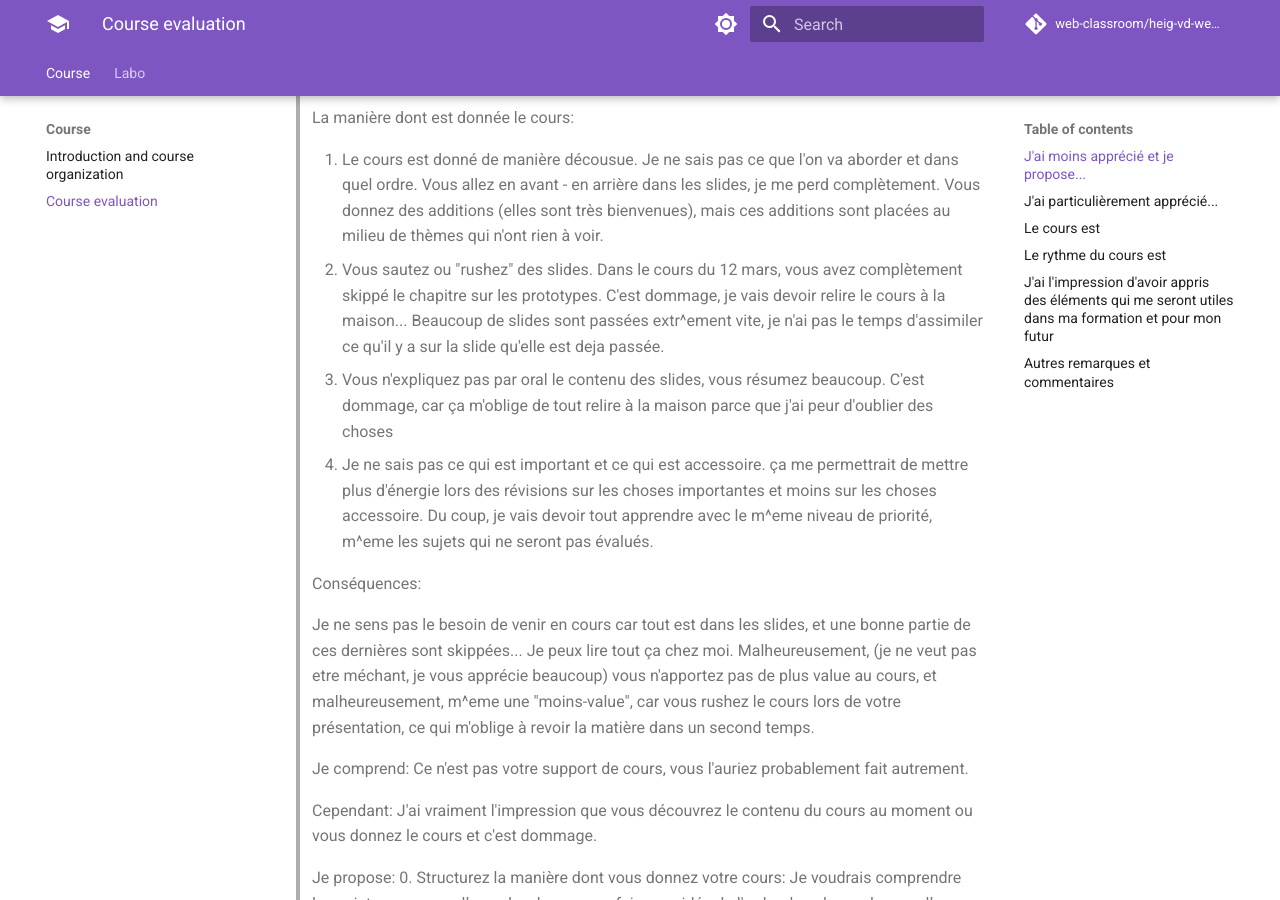
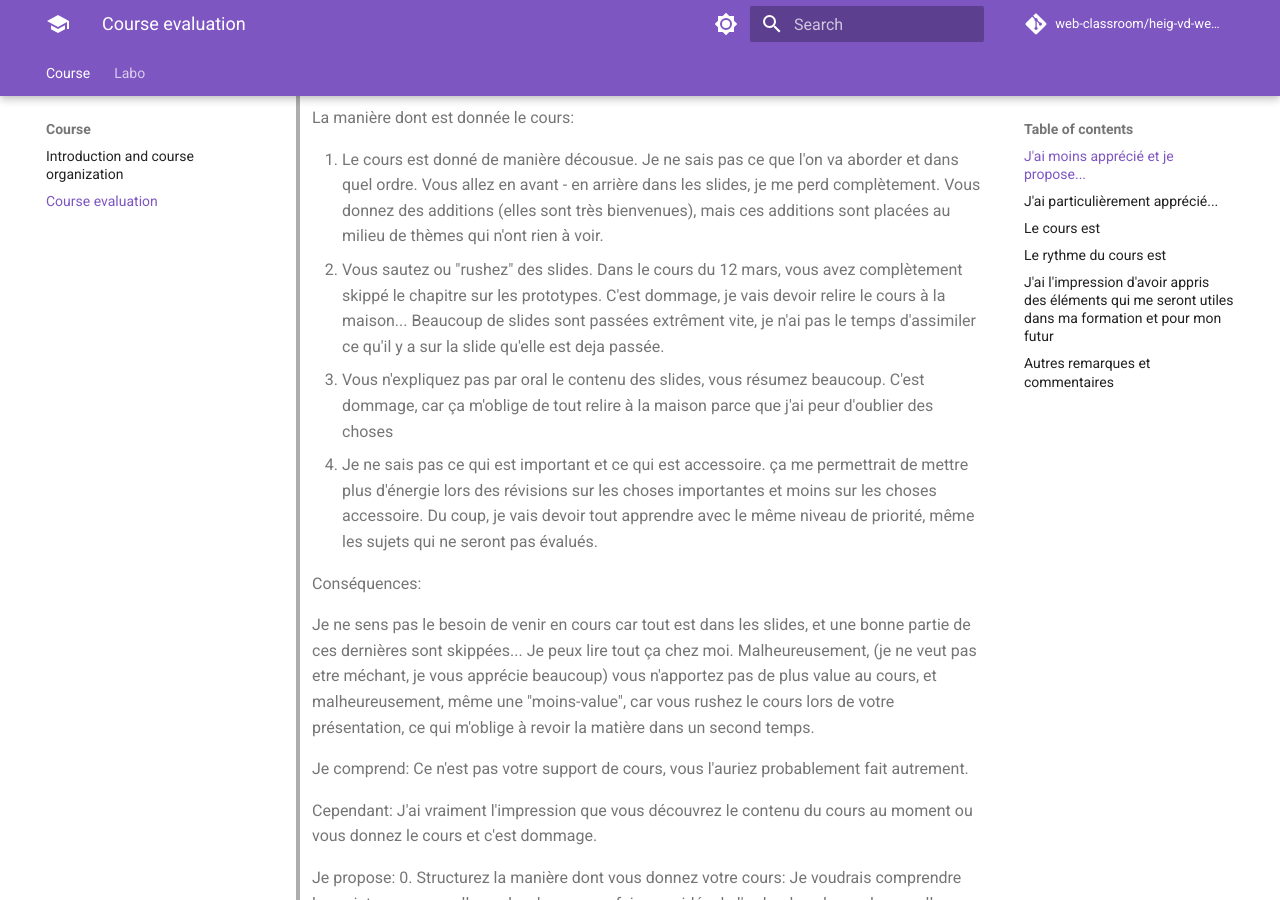
Before and after one commit to web-classroom/heig-vd-web-course, an MkDocs documentation site: the page built from docs/98-course-evaluation/COURSE_MATERIAL.md, in a window 1280 px wide and 900 px high, scrolled down 663 px. Built offline with MkDocs 1.6.1 and Material for MkDocs 9.7.7, drawn with Linux system fonts in a browser that asks for light colours; comment, search, counter and statistics services are not loaded; some of the changed text lies outside the part shown.

Commit message:
Fix typos and improve course delivery

```diff
--- a/docs/98-course-evaluation/COURSE_MATERIAL.md
+++ b/docs/98-course-evaluation/COURSE_MATERIAL.md
@@ -38,7 +38,7 @@
 > 2. Vous sautez ou "rushez" des slides. Dans le cours du 12 mars, vous avez
 >    complètement skippé le chapitre sur les prototypes. C'est dommage, je vais
 >    devoir relire le cours à la maison... Beaucoup de slides sont passées
->    extr^ement vite, je n'ai pas le temps d'assimiler ce qu'il y a sur la slide
+>    extrêment vite, je n'ai pas le temps d'assimiler ce qu'il y a sur la slide
 >    qu'elle est deja passée.
 > 3. Vous n'expliquez pas par oral le contenu des slides, vous résumez beaucoup.
 >    C'est dommage, car ça m'oblige de tout relire à la maison parce que j'ai
@@ -46,7 +46,7 @@
 > 4. Je ne sais pas ce qui est important et ce qui est accessoire. ça me
 >    permettrait de mettre plus d'énergie lors des révisions sur les choses
 >    importantes et moins sur les choses accessoire. Du coup, je vais devoir
->    tout apprendre avec le m^eme niveau de priorité, m^eme les sujets qui ne
+>    tout apprendre avec le même niveau de priorité, même les sujets qui ne
 >    seront pas évalués.
 >
 > Conséquences:
@@ -54,7 +54,7 @@
 > Je ne sens pas le besoin de venir en cours car tout est dans les slides, et
 > une bonne partie de ces dernières sont skippées... Je peux lire tout ça chez
 > moi. Malheureusement, (je ne veut pas etre méchant, je vous apprécie beaucoup)
-> vous n'apportez pas de plus value au cours, et malheureusement, m^eme une
+> vous n'apportez pas de plus value au cours, et malheureusement, même une
 > "moins-value", car vous rushez le cours lors de votre présentation, ce qui
 > m'oblige à revoir la matière dans un second temps.
 >
```
Also changed, not shown: other parts of docs/98-course-evaluation/COURSE_MATERIAL.md (+2 -2 lines).
